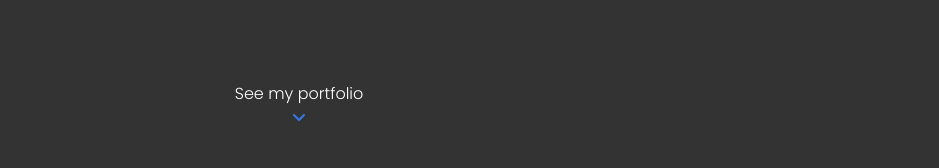
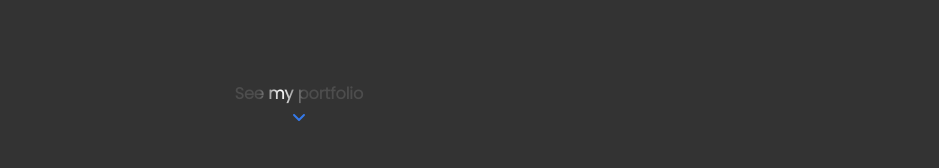
Before and after one commit to andresjpulido/website2020, a React (Create React App) app: page / in a window 1280 px wide. Shown: the part 622-790 px from the top of the page, without its empty margins (341-1280 px from the left). Built offline with nearby package versions, Linux system fonts and the light colour scheme.

Commit message:
updating css

```diff
--- a/src/components/projects/projects.css
+++ b/src/components/projects/projects.css
@@ -77,7 +77,7 @@
 .project-tech-item {
 	margin-right: 1rem;
 	font-family: "light";
-	font-size: 1rem;
+	font-size: clamp(.8rem, 2vw + .2rem, 1rem);
 	color: var(--primary-color);
 }
 
--- a/src/components/welcome/welcome.css
+++ b/src/components/welcome/welcome.css
@@ -6,11 +6,11 @@
 	justify-content: center;
 	position: relative;
 }
-.welcome-position{
+.welcome-position {
 	font-family: "bold";
 	font-size: 2.53rem;
 	text-align: center;
-	font-size: clamp(.4rem, 2vw + 0.5rem, 2.53rem);;
+	font-size: clamp(0.4rem, 2vw + 0.5rem, 2.53rem);
 }
 .welcome-title {
 	display: flex;
@@ -58,3 +58,35 @@
 .welcome-arrow-light {
 	color: var(--secundary-color);
 }
+
+.btn-shine {
+	position: absolute;
+	top: 50%;
+	left: 50%;
+	transform: translate(-50%, -50%);
+	padding: 12px 48px;
+	color: #ffffff;
+	background: linear-gradient(to right, #4d4d4d 0, white 10%, #4d4d4d 20%);
+	background-position: 0;
+	-webkit-background-clip: text;
+	-webkit-text-fill-color: transparent;
+	animation: shine 5s infinite linear;
+	animation-fill-mode: forwards;
+	-webkit-text-size-adjust: none;
+	font-weight: 600;
+	font-size: 16px;
+	text-decoration: none;
+	white-space: nowrap;
+}
+
+@keyframes shine {
+	0% {
+		background-position: 0;
+	}
+	60% {
+		background-position: 180px;
+	}
+	100% {
+		background-position: 180px;
+	}
+}
--- a/src/components/welcome/welcome.js
+++ b/src/components/welcome/welcome.js
@@ -17,7 +17,8 @@ export default function Welcome() {
 			</div>
 			<div className="welcome-arrow">
 				<a href="#projects">
-					<div>See my portfolio</div>
+					<div className="btn-shine">See my portfolio</div>
+					<br/><br/>
 					<div>
 						<FontAwesomeIcon icon={["fas", "angle-down"]} />
 					</div>
```
